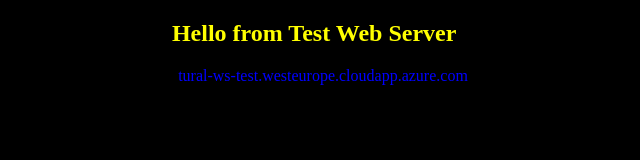
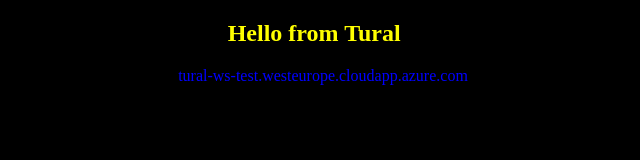
Before and after one commit to tural1/Jenkins-Test-App, a plain HTML site: page index.html in a window 1280 px wide. Shown: the whole page, without its empty margins (319-959 px from the left). Drawn offline with Linux system fonts and the light colour scheme.

Commit message:
Update index.html

```diff
--- a/index.html
+++ b/index.html
@@ -5,7 +5,7 @@
 </head>
 <body bgcolor="black">
 <center>
-<h2><font color="yellow">Hello from Test Web Server</font>></h2>>
+<h2><font color="yellow">Hello from Tural</font>></h2>>
 
 <font color="blue">tural-ws-test.westeurope.cloudapp.azure.com</font>>
 </center>>
```
